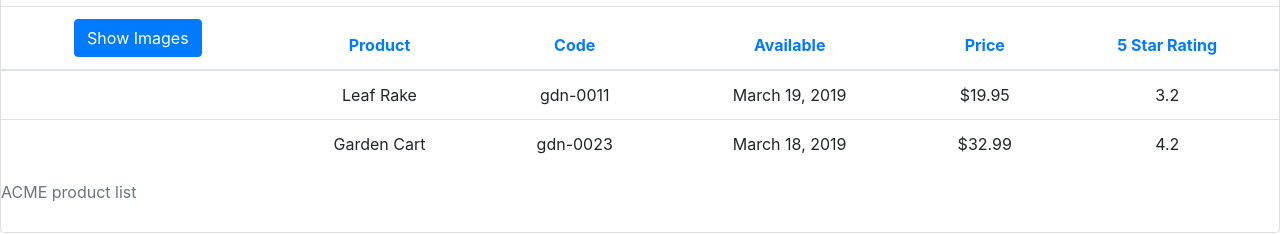
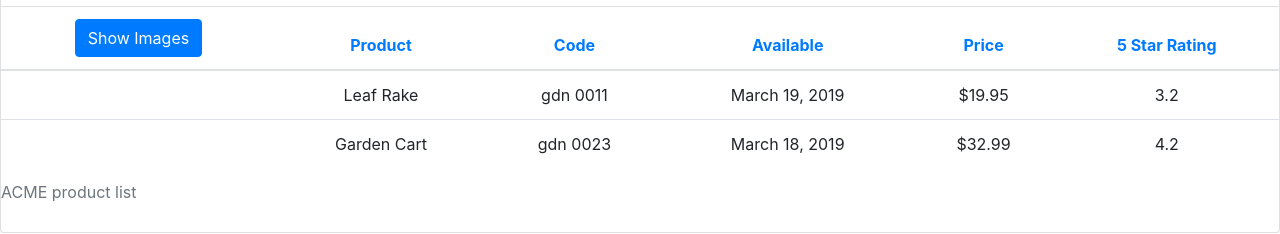
Before and after one commit to menaka-siri/apm-start, an Angular app: page / in a window 1280 px wide. Shown: the part 244-478 px from the top of the page. Built offline with nearby package versions, Linux system fonts and the light colour scheme.

Commit message:
use of custom pipe in product-list component template

```diff
--- a/src/app/app.module.ts
+++ b/src/app/app.module.ts
@@ -4,11 +4,13 @@
 
 import { AppComponent } from './app.component';
 import { ProductListComponent} from './products/product-list.component';
+import { ConvertToSpacesPipe } from './shared/convert-to-spaces.pipe'
 
 @NgModule({
   declarations: [
     AppComponent,
-    ProductListComponent
+    ProductListComponent,
+    ConvertToSpacesPipe
   ],
   imports: [
     BrowserModule,
--- a/src/app/products/product-list.component.html
+++ b/src/app/products/product-list.component.html
@@ -44,7 +44,7 @@
                         [style.margin.px] = 'imageMargin'    >
                     </td>
                     <td>{{ product.productName }}</td>
-                    <td>{{ product.productCode | lowercase}}</td>
+                    <td>{{ product.productCode | lowercase | convertToSpaces:'-'}}</td>
                     <td>{{ product.releaseDate }}</td>
                     <td>{{ product.price | currency :'USD': 'symbol': '1.2-2' }}</td>
                     <td>{{ product.starRating }}</td>
--- /dev/null
+++ b/src/app/shared/convert-to-spaces.pipe.ts
@@ -0,0 +1,11 @@
+import { Pipe, PipeTransform } from '@angular/core'
+
+@Pipe({
+    name: 'convertToSpaces'
+})
+export class ConvertToSpacesPipe implements PipeTransform{
+
+    transform(value: string, character: string): string{
+        return value.replace(character, ' ');
+    }
+}
```
